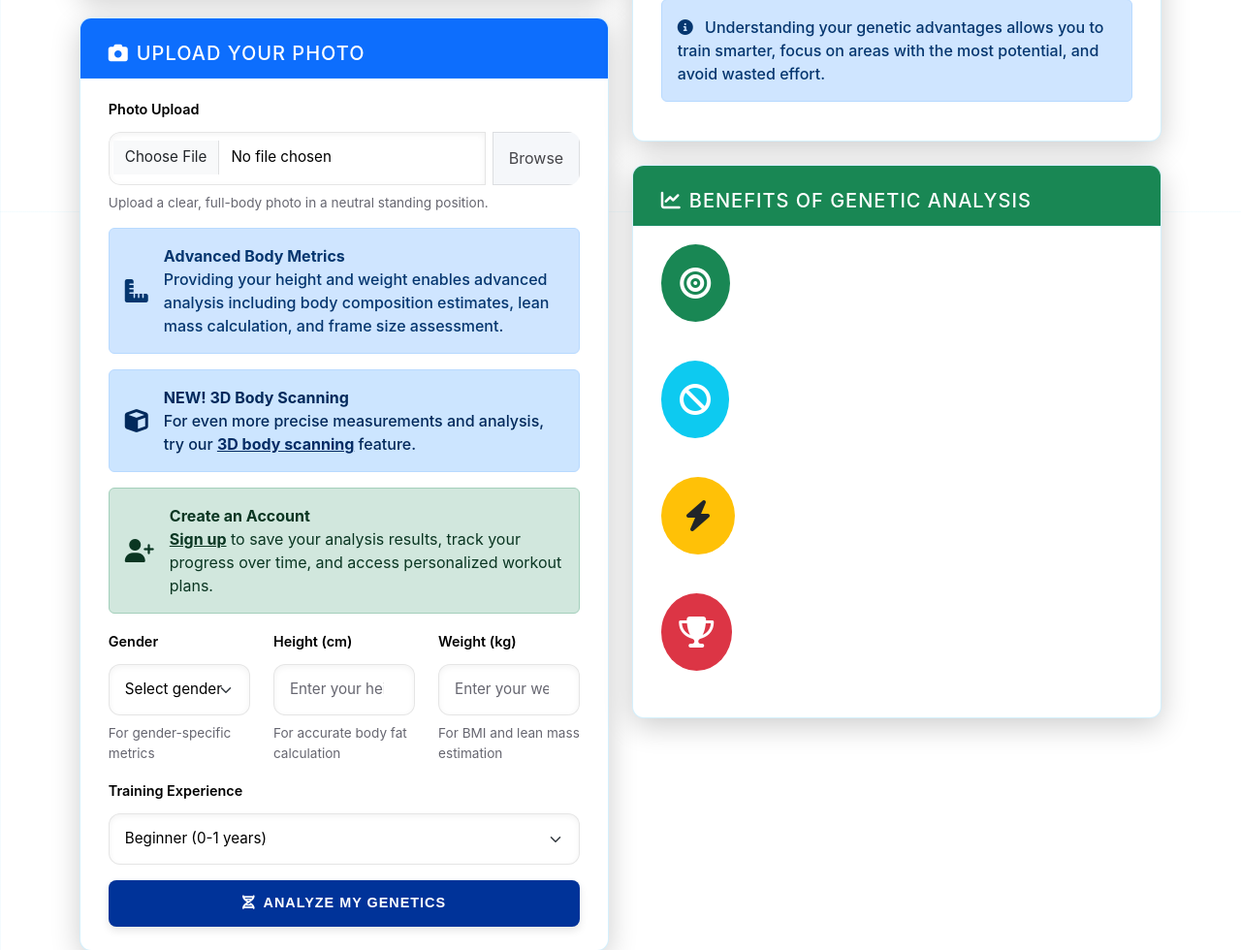
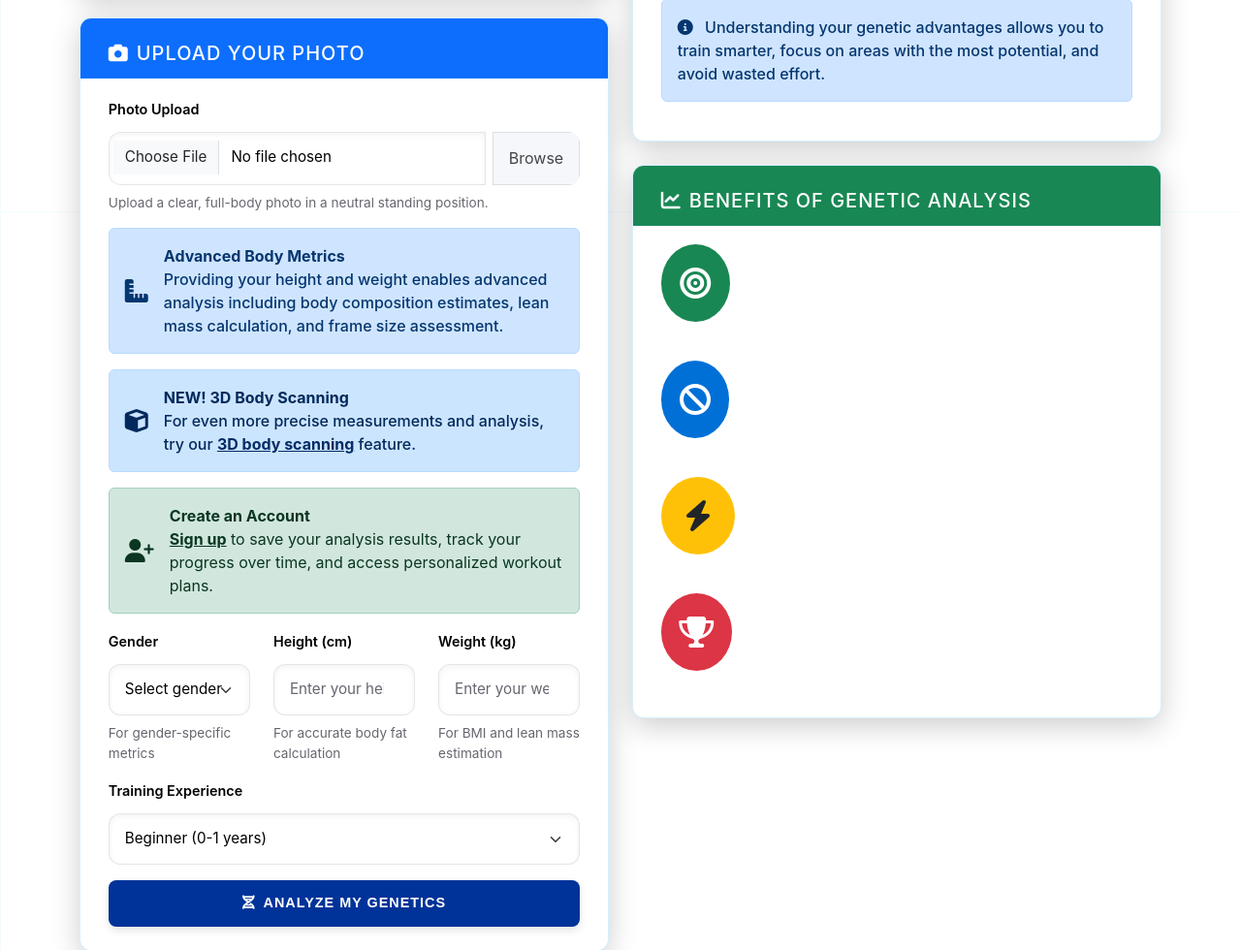
Before and after one commit to roarista/MyGeneticsApp, a Flask app: page / in a window 1280 px wide. Shown: the part 582-1562 px from the top of the page at 97% size. Run offline with Flask 3, Linux system fonts and the light colour scheme; some libraries are stand-ins or nearby versions.

Commit message:
Improve text contrast: Adjust CSS to enhance readability of selected text and elements with blue backgrounds.
Replit-Commit-Author: Agent
Replit-Commit-Session-Id: 5eae1df4-39a3-4e13-a46d-53261f462b2a
Replit-Commit-Screenshot-Url: https://storage.googleapis.com/screenshot-production-us-central1/d539a280-1894-4a5b-a6d6-6a4b81966c40/2745acd6-aa9c-4dcd-8f58-4dfe906bf87d.jpg

```diff
--- a/static/css/custom.css
+++ b/static/css/custom.css
@@ -1426,6 +1426,17 @@ body {
     background-color: #cce5ff; /* Slightly darker background */
     border-color: #b8daff;
     font-weight: 500; /* Make text more readable */
+}
+
+/* Override Bootstrap's bg-info for better text contrast */
+.bg-info {
+    background-color: #0070d7 !important; /* Darker blue for better contrast with white text */
+}
+
+/* Override for feature cards with blue backgrounds */
+.feature-icon.bg-info {
+    background-color: #0070d7 !important;
+    color: white !important;
 }
 
 /* Card styling - Futuristic Dark Theme */
```
